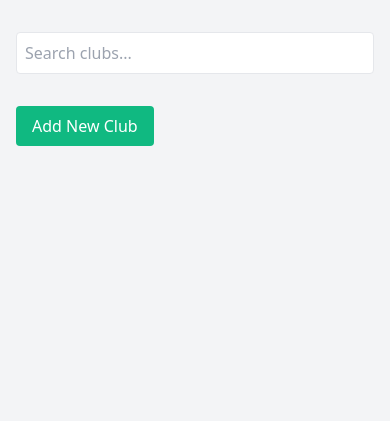
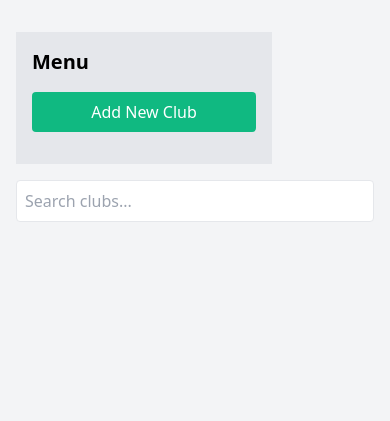
Before and after one commit to nimblegeek/sportsclub, a Flask app: page / in a window 390 px wide. Shown: the part 104-525 px from the top of the page. Run offline with Flask 3, Linux system fonts and the light colour scheme; data that the repository does not hold is empty; some libraries are stand-ins or nearby versions.

Commit message:
Agent step completed: Redesign UI to move 'Add new club' button to an aside menu

```diff
--- a/static/css/styles.css
+++ b/static/css/styles.css
@@ -12,3 +12,28 @@ body {
 main {
     flex: 1;
 }
+
+/* Aside menu styles */
+aside {
+    height: calc(100vh - 4rem); /* Subtract header height */
+    position: sticky;
+    top: 4rem; /* Header height */
+}
+
+/* Responsive grid */
+@media (max-width: 768px) {
+    .flex {
+        flex-direction: column;
+    }
+
+    aside {
+        width: 100%;
+        height: auto;
+        position: static;
+        margin-bottom: 1rem;
+    }
+
+    .flex-1 {
+        margin-left: 0;
+    }
+}
--- a/templates/index.html
+++ b/templates/index.html
@@ -1,14 +1,21 @@
 {% extends "base.html" %}
 
 {% block content %}
-<div class="mb-8">
-    <input type="text" id="search-input" placeholder="Search clubs..." class="w-full p-2 border rounded">
-</div>
+<div class="flex">
+    <aside class="w-64 bg-gray-200 p-4">
+        <h2 class="text-xl font-semibold mb-4">Menu</h2>
+        <button id="open-modal-btn" class="bg-green-500 text-white px-4 py-2 rounded w-full mb-4">Add New Club</button>
+    </aside>
 
-<button id="open-modal-btn" class="bg-green-500 text-white px-4 py-2 rounded mb-4">Add New Club</button>
+    <div class="flex-1 ml-4">
+        <div class="mb-8">
+            <input type="text" id="search-input" placeholder="Search clubs..." class="w-full p-2 border rounded">
+        </div>
 
-<div id="clubs-grid" class="grid grid-cols-1 md:grid-cols-2 lg:grid-cols-3 gap-4">
-    <!-- Clubs will be dynamically inserted here -->
+        <div id="clubs-grid" class="grid grid-cols-1 md:grid-cols-2 lg:grid-cols-3 gap-4">
+            <!-- Clubs will be dynamically inserted here -->
+        </div>
+    </div>
 </div>
 
 <!-- Add/Edit Club Modal -->
```
